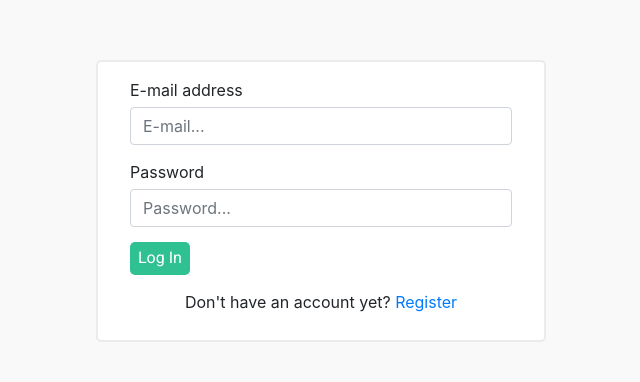
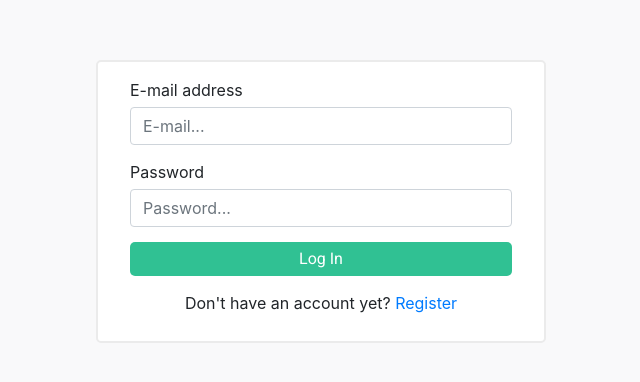
Before and after one commit to AdamLandfrasz/jotter-frontend, a React (Create React App) app: page /login in a window 1280 px wide. Shown: the part 108-490 px from the top of the page, without its empty margins (319-959 px from the left). Built offline with nearby package versions, Linux system fonts and the light colour scheme.

Commit message:
button refactor final

```diff
--- a/src/components/forms/Login.js
+++ b/src/components/forms/Login.js
@@ -76,7 +76,7 @@ function Login() {
             <button
               disabled={isLoading}
               type="submit"
-              className={buttonStyles.button}
+              className={buttonStyles.blockButton}
             >
               {isLoading ? "Loading…" : "Log In"}
             </button>
--- a/src/components/forms/Register.js
+++ b/src/components/forms/Register.js
@@ -71,7 +71,7 @@ function Register(props) {
             <button
               disabled={isLoading}
               type="submit"
-              className={buttonStyles.button}
+              className={buttonStyles.blockButton}
             >
               {isLoading ? "Loading…" : "Register"}
             </button>
```
